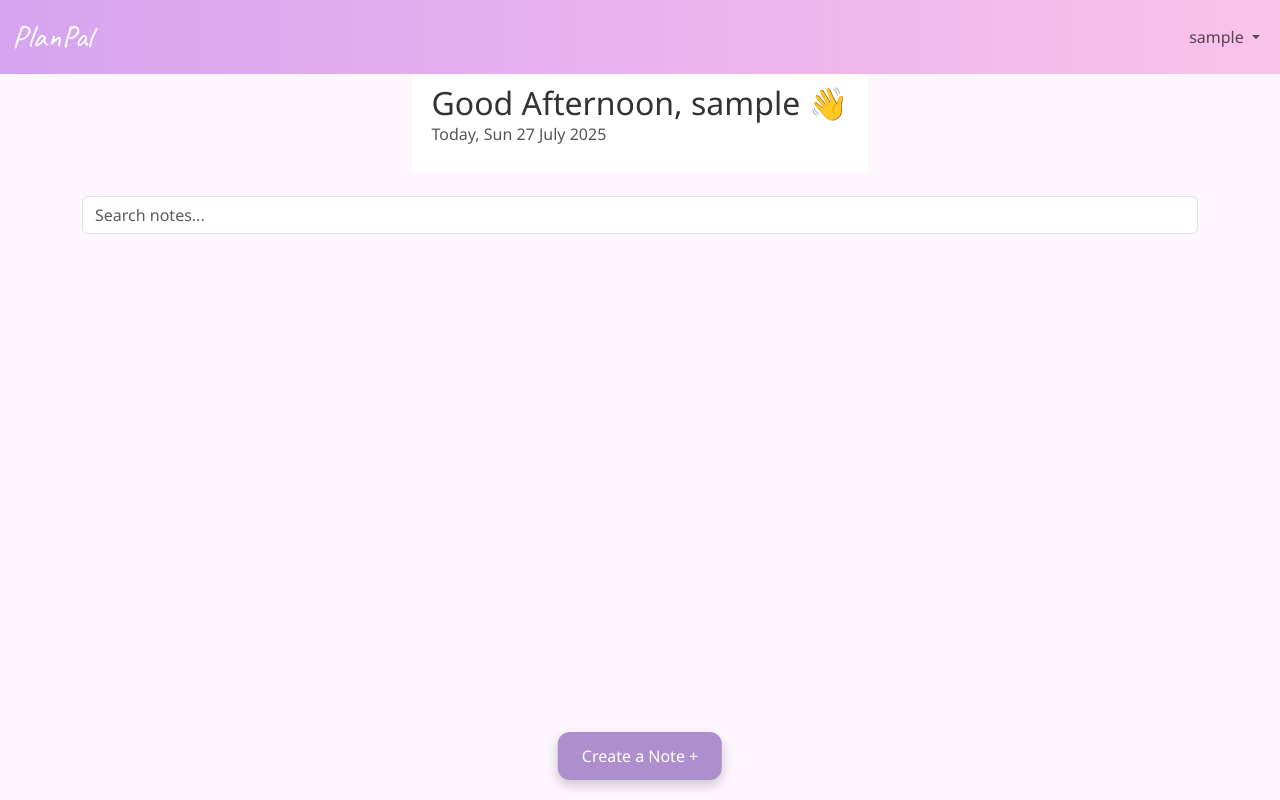
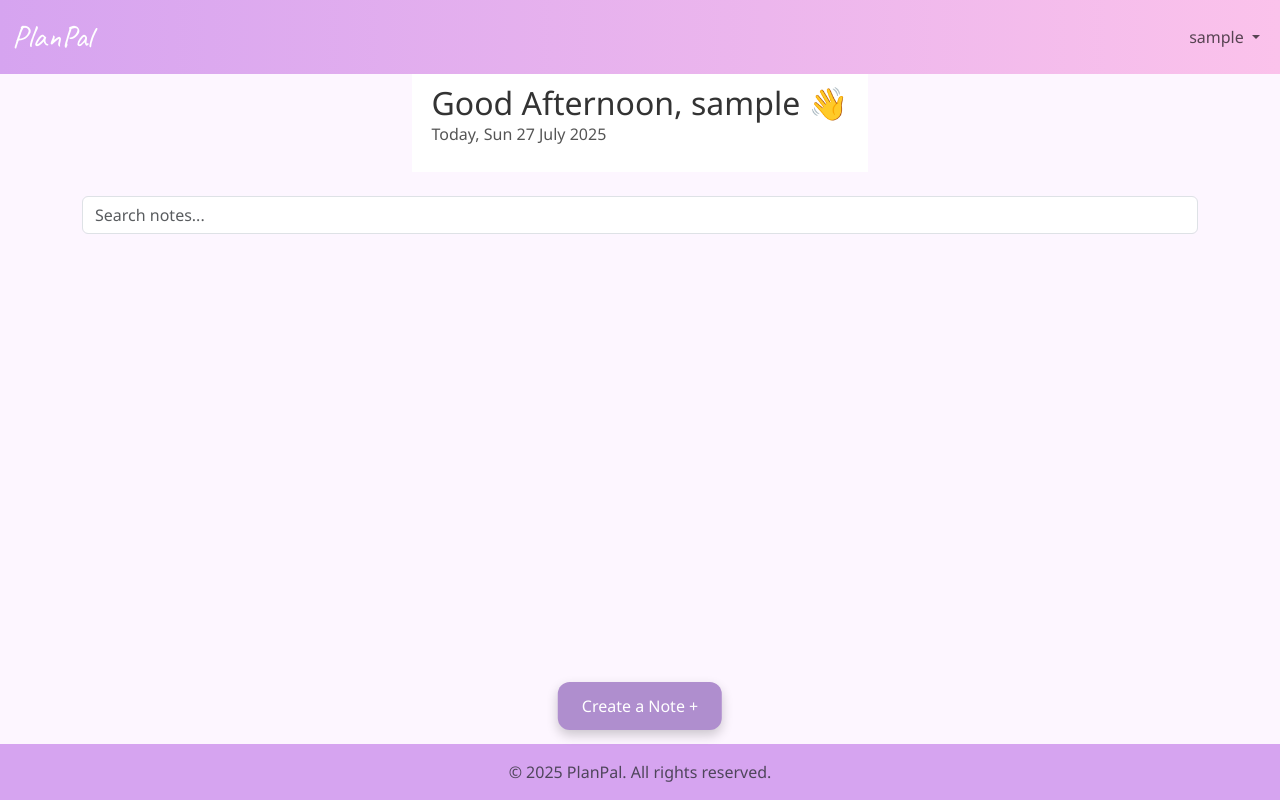
Before and after one commit to statshakya/todo-list, a PHP site: page /notes.php in a window 1280 px wide. Run offline with PHP 8.4, Linux system fonts and the light colour scheme; the visitor is signed in with stand-in values (Sample User, id 1); data that the repository does not hold is empty; some libraries are stand-ins or nearby versions.

Commit message:
Added footer in all page and fixed navbar dropdown

```diff
--- /dev/null
+++ b/footer.php
@@ -0,0 +1,6 @@
+<!-- footer.php -->
+<footer class="footer text-center mt-auto py-3 style="background:#d6a4f0; width: 100%;">
+  <div class="container">
+    <span class="text-muted">© <?= date('Y') ?> PlanPal. All rights reserved.</span>
+  </div>
+</footer>
--- a/notes.php
+++ b/notes.php
@@ -36,6 +36,18 @@ $notesdata = $notes->getAll($userid);
   <title>Notes | PlanPal</title>
 
   <style>
+    html, body {
+  height: 100%;
+  margin: 0;
+  padding: 0;
+  display: flex;
+  flex-direction: column;
+}
+
+body > .container {
+  flex: 1;
+}
+
     body {
       font-family: 'Work Sans', sans-serif;
       background-color: #f8f2fc;
@@ -58,12 +70,21 @@ $notesdata = $notes->getAll($userid);
     }
 
     .dropdown-item {
-      color: rgb(218, 190, 241);
+      color: rgba(0, 0, 0, 1);
     }
 
     .dropdown-item:hover {
       background-color: #f1dafc;
-      color: rgb(219, 186, 255);
+      color: rgba(61, 60, 63, 1);
+    }
+
+    .footer {
+      background: #d6a4f0;
+      color: white;
+      text-align: center;
+      padding: 20px;
+      width: 100%;
+      margin-top: 50px;
     }
 
     body {
@@ -82,7 +103,7 @@ $notesdata = $notes->getAll($userid);
 
     .floating-btn {
       position: fixed;
-      bottom: 20px;
+      bottom: 70px;
       left: 50%;
       transform: translateX(-50%);
       background-color: #af8ece;
@@ -97,7 +118,7 @@ $notesdata = $notes->getAll($userid);
 
     .note-form-box {
       position: fixed;
-      bottom: 90px;
+      bottom: 140px;
       left: 50%;
       transform: translateX(-50%);
       background: white;
@@ -167,7 +188,7 @@ $notesdata = $notes->getAll($userid);
 
   <nav class="navbar navbar-expand-lg" style="width: 100%;">
     <div class="container-fluid">
-      <a class="navbar-brand" href="#">PlanPal</a>
+      <a class="navbar-brand" href="dashboard.php">PlanPal</a>
       <div class="collapse navbar-collapse justify-content-end">
         <ul class="navbar-nav">
           <li class="nav-item dropdown">
@@ -264,7 +285,7 @@ $notesdata = $notes->getAll($userid);
     <!-- Floating Button -->
     <button class="floating-btn" onclick="toggleNoteForm()">Create a Note +</button>
   </div>
-
+  <?php include 'footer.php'; ?>
   <script src="js/jquery.min.js"></script>
   <script src="https://cdn.jsdelivr.net/npm/bootstrap@5.3.0/dist/js/bootstrap.bundle.min.js"></script>
 
```
Also changed, not shown: calendar.php (+32 -6 lines), dashboard.php (+11 -0 lines), index.php (+27 -6 lines), profile.php (+83 -23 lines).
